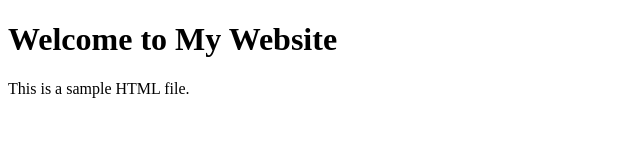
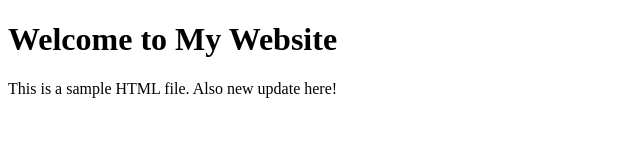
Before and after one commit to Loipro123/git-practice, a plain HTML site: page index.html in a window 1280 px wide. Shown: the whole page, without its empty margins (0-640 px from the left). Drawn offline with Linux system fonts and the light colour scheme.

Commit message:
Update index.html

```diff
--- a/index.html
+++ b/index.html
@@ -8,6 +8,6 @@
 </head>
 <body>
     <h1>Welcome to My Website</h1>
-    <p>This is a sample HTML file.</p>
+    <p>This is a sample HTML file. Also new update here!</p>
 </body>
 </html>
```
